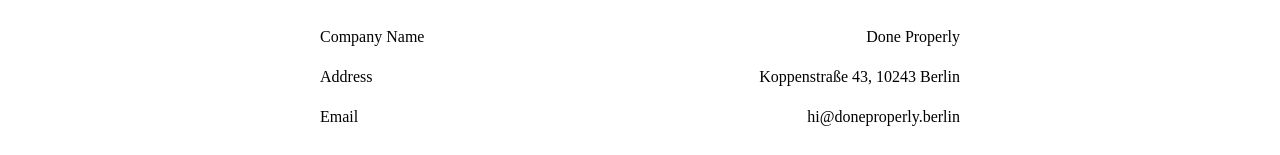
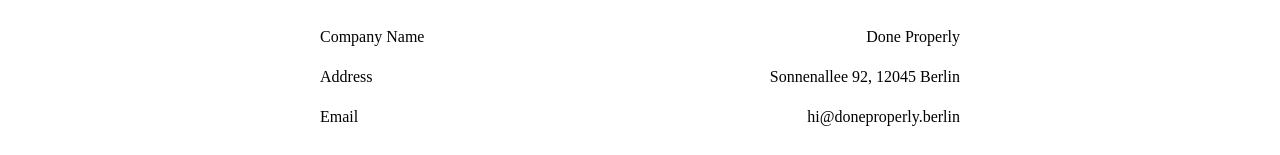
Before and after one commit to kingjbradz/doneproperly, a React (Create React App) app: page /impressum in a window 1280 px wide. Shown: the part 424-579 px from the top of the page. Built offline with nearby package versions, Linux system fonts and the light colour scheme; a web font is replaced by a local one.

Commit message:
changed impressum address, fixed routing error for team member sign up sheet

```diff
--- a/src/Components/Sidebar.js
+++ b/src/Components/Sidebar.js
@@ -22,6 +22,9 @@
   };
 
   const handleMobileRoute = (v) => {
+    v.includes("https") ?
+    window.open(v, "_blank")
+    :
     navigate(v)
     setSidebarOpen(false)
   }
--- a/src/Pages/Impressum.js
+++ b/src/Pages/Impressum.js
@@ -27,7 +27,7 @@
         </SpaceBetweenBox>
         <SpaceBetweenBox>
             <Typography>Address</Typography>
-            <Typography>Koppenstraße 43, 10243 Berlin</Typography>
+            <Typography>Sonnenallee 92, 12045 Berlin</Typography>
         </SpaceBetweenBox>
         <SpaceBetweenBox>
             <Typography>Email</Typography>
```
